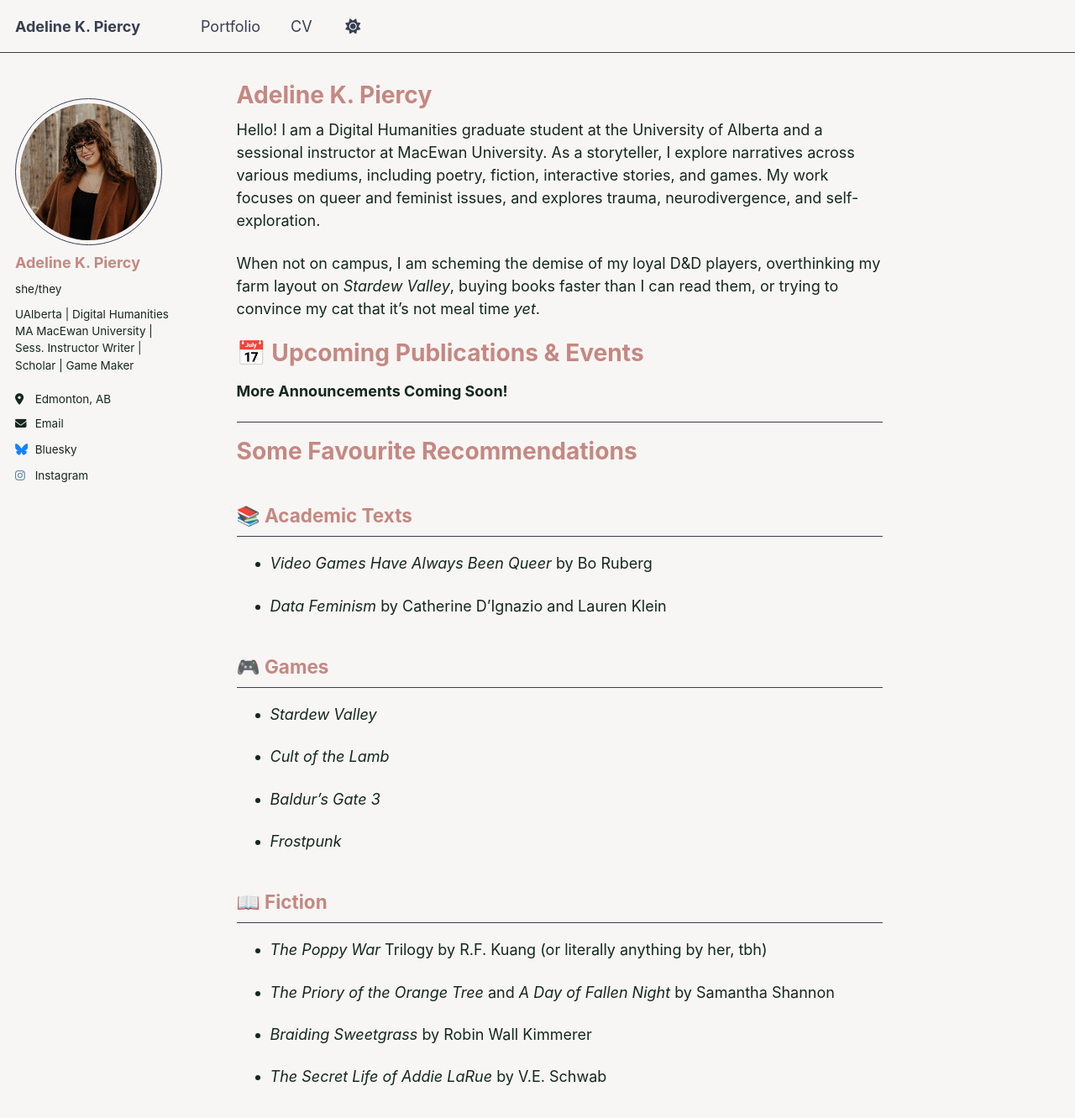
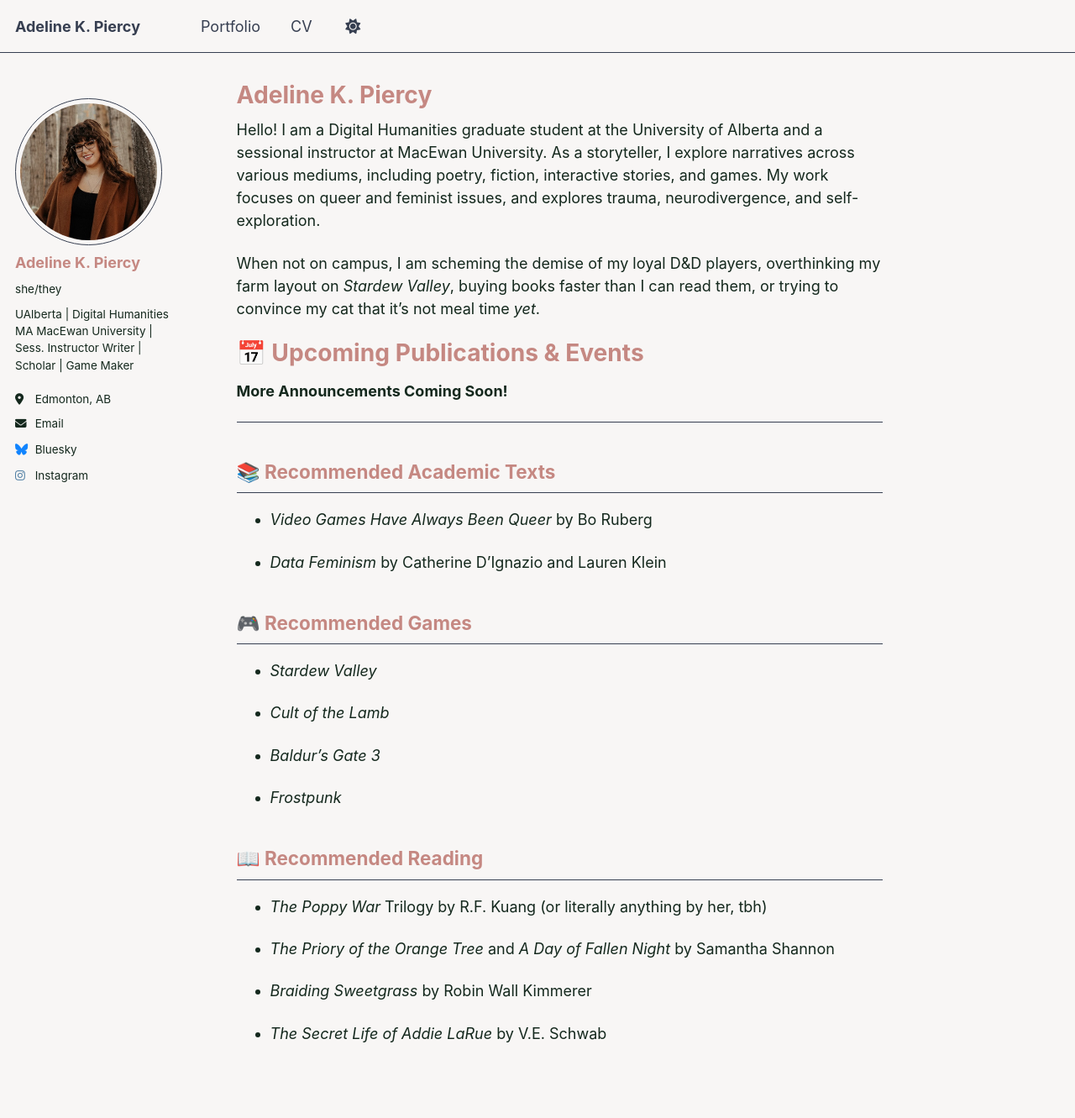
Before and after one commit to akpiercy/me, a Jekyll site: the page built from _pages/about.md, in a window 1280 px wide and 1400 px high. Shown: the top 1331 px of the window at 84% size. Built offline with Jekyll 4.4.1, drawn with Linux system fonts in a browser that asks for light colours.

Commit message:
Update about.md

```diff
--- a/_pages/about.md
+++ b/_pages/about.md
@@ -19,16 +19,13 @@ When not on campus, I am scheming the demise of my loyal D&D players, overthinki
 
 -------
 
-Some Favourite Recommendations
-=======
-
-📚 Academic Texts
+📚 Recommended Academic Texts
 -----
 * *Video Games Have Always Been Queer* by Bo Ruberg
 
 * *Data Feminism* by Catherine D'Ignazio and Lauren Klein
 
-🎮 Games
+🎮 Recommended Games
 -----
 * *Stardew Valley*
 
@@ -38,7 +35,7 @@ Some Favourite Recommendations
 
 * *Frostpunk*
 
-📖 Fiction
+📖 Recommended Reading
 -----
 * *The Poppy War* Trilogy by R.F. Kuang (or literally anything by her, tbh)
 
```
